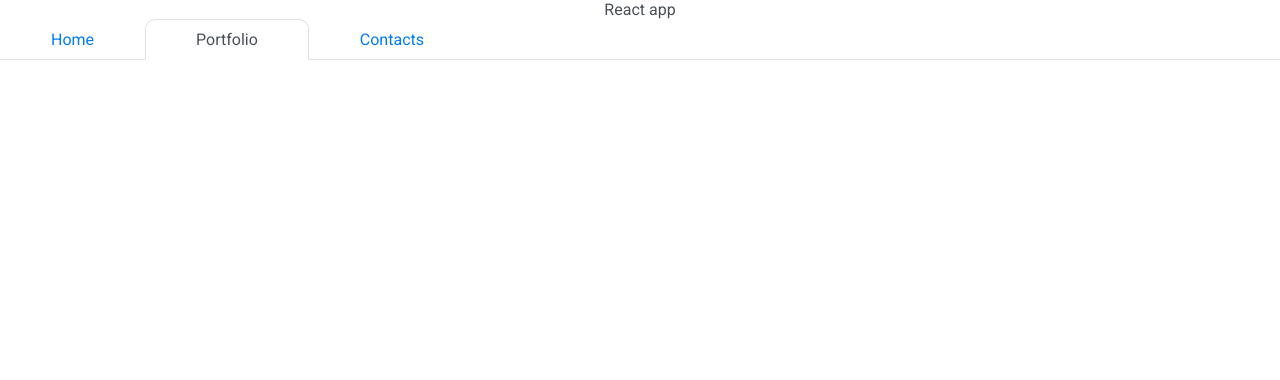
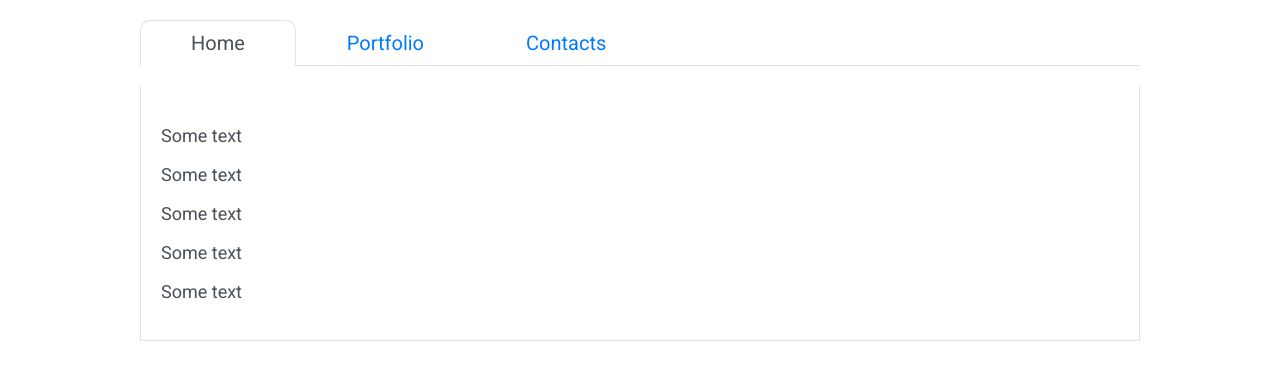
Before and after one commit to a-vetrov/vetrov.xyz, a React (Create React App) app: page / in a window 1280 px wide. Shown: the top 380 px of the page. Built offline with nearby package versions, Linux system fonts and the light colour scheme.

Commit message:
react-router added

```diff
--- a/package.json
+++ b/package.json
@@ -5,6 +5,7 @@
   "dependencies": {
     "react": "^16.6.3",
     "react-dom": "^16.6.3",
+    "react-router-dom": "^4.3.1",
     "react-scripts": "2.1.1"
   },
   "scripts": {
--- a/src/App.css
+++ b/src/App.css
@@ -1,14 +1,22 @@
 .App {
   text-align: center;
+  max-width: 1000px;
+  min-width: 600px;
+  margin-left: auto;
+  margin-right: auto;
+  margin-top: 20px;
+  font-size: 20px;
+  padding-left: 20px;
+  padding-right: 20px;
 }
 
 .App-nav {
   display: flex;
   flex-wrap: wrap;
   padding-left: 0;
-  margin-bottom: 0;
   list-style: none;
   border-bottom: 1px solid #dee2e6;
+  margin-bottom: 20px;
 }
 
 .App-nav-link {
@@ -31,3 +39,11 @@
   border-color: #dee2e6 #dee2e6 #fff;
   color: #495057 ;
 }
+
+.App-tab-content {
+  border: solid 1px;
+  border-color: #fff #dee2e6 #dee2e6;
+  font-size: 18px;
+  text-align: left;
+  padding: 20px;
+}
--- a/src/App.js
+++ b/src/App.js
@@ -1,15 +1,23 @@
 import React, { Component } from 'react';
+import { NavLink } from 'react-router-dom'
 import './App.css';
 
 class App extends Component {
     render() {
+
         return (
             <div className="App">
-        React app
                 <div className="App-nav">
-                <a href="#home" className="App-nav-link">Home</a>
-                <a href="#portfolio" className="App-nav-link active">Portfolio</a>
-                <a href="#contacts" className="App-nav-link">Contacts</a>
+                    <NavLink activeClassName="active" to='/' className="App-nav-link" exact >Home</NavLink>
+                    <NavLink activeClassName="active" to='/portfolio' className="App-nav-link">Portfolio</NavLink>
+                    <NavLink activeClassName="active" to='/contacts' className="App-nav-link">Contacts</NavLink>
+                </div>
+                <div className="App-tab-content">
+                    <p>Some text</p>
+                    <p>Some text</p>
+                    <p>Some text</p>
+                    <p>Some text</p>
+                    <p>Some text</p>
                 </div>
             </div>
         );
--- a/src/index.js
+++ b/src/index.js
@@ -2,5 +2,6 @@ import React from 'react';
 import ReactDOM from 'react-dom';
 import './index.css';
 import App from './App';
+import { HashRouter  } from 'react-router-dom' ;
 
-ReactDOM.render(<App />, document.getElementById('root'));
+ReactDOM.render(<HashRouter hashType="noslash"><App /></HashRouter >, document.getElementById('root'));
```
Also changed, not shown: 1 other file (tests, documents, lock files or other folders). Lines whose indentation alone changed are shown as unchanged.
